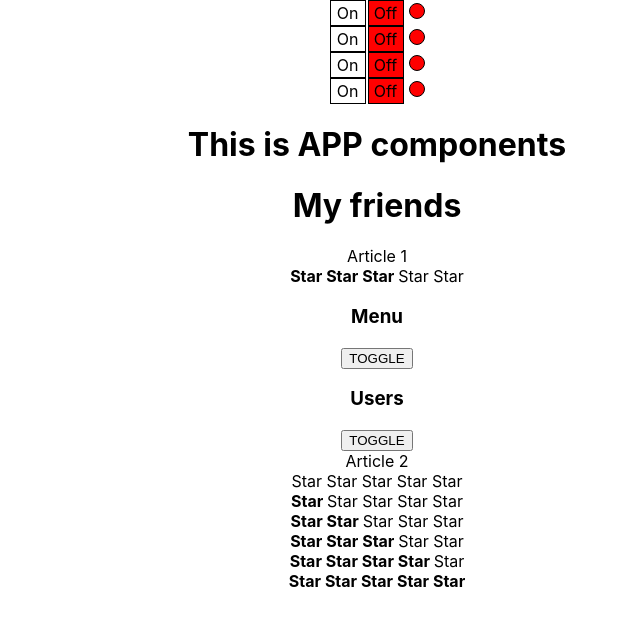
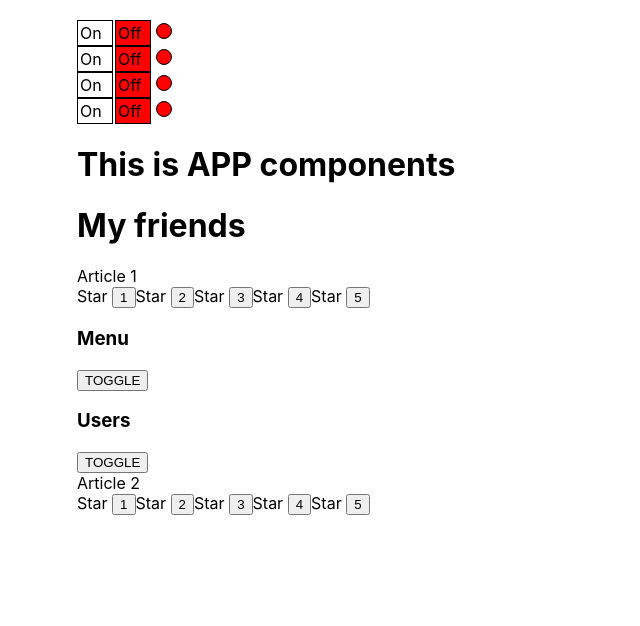
Before and after one commit to svetik-kov/IT_Incubator_kabzda, a React (Create React App) app: page / in a window 1280 px wide. Shown: the top 626 px of the page, without its empty margins (263-903 px from the left). Built offline with nearby package versions, Linux system fonts and the light colour scheme.

Commit message:
useState для Raring

```diff
--- a/src/App.css
+++ b/src/App.css
@@ -1,38 +1,4 @@
 .App {
-  text-align: center;
+  width: 600px;
+  margin: 20px auto;
 }
-
-.App-logo {
-  height: 40vmin;
-  pointer-events: none;
-}
-
-@media (prefers-reduced-motion: no-preference) {
-  .App-logo {
-    animation: App-logo-spin infinite 20s linear;
-  }
-}
-
-.App-header {
-  background-color: #282c34;
-  min-height: 100vh;
-  display: flex;
-  flex-direction: column;
-  align-items: center;
-  justify-content: center;
-  font-size: calc(10px + 2vmin);
-  color: white;
-}
-
-.App-link {
-  color: #61dafb;
-}
-
-@keyframes App-logo-spin {
-  from {
-    transform: rotate(0deg);
-  }
-  to {
-    transform: rotate(360deg);
-  }
-}
--- a/src/App.tsx
+++ b/src/App.tsx
@@ -1,50 +1,39 @@
 import React from 'react';
 import './App.css';
 import Accordion from "./Components/Accordion/Accordion";
-import {Rating} from "./Components/Rating";
+import {Rating} from "./Components/Rating/Rating";
 import {OnOff} from "./Components/OnnOff/OnOff";
 import UnControlledAccordion from "./Components/Accordion/UnControlledAccordion";
+import {UnControlledRating} from "./Components/Rating/UnControlledRating";
 
 function App() {
     console.log('APP')
     return (
         <div className="App">
-            {/*  <header className="App-header">
-        <img src={logo} className="App-logo" alt="logo" />
-        <p>
-          Edit <code>src/App.tsx</code> and save to reload.
-        </p>
-        <a
-          className="App-link"
-          href="https://reactjs.org"
-          target="_blank"
-          rel="noopener noreferrer"
-        >
-          Learn React
-        </a>
-      </header>*/}
+
             <OnOff />
             <OnOff />
             <OnOff />
             <OnOff />
-           {/* <OnOff on={false}/>
-            <OnOff on={true}/>*/}
+
 
             <PageTitle title={'This is APP components'}/>
             <PageTitle title={'My friends'}/>
             Article 1
-            <Rating value={3}/>
+            <UnControlledRating/>
+           {/* <Rating value={3}/>*/}
            {/* <Accordion titleValue={"Menu"} collapsed={true}/>
             <Accordion titleValue={"Users"} collapsed={false}/>*/}
             <UnControlledAccordion titleValue={"Menu"}/>
             <UnControlledAccordion titleValue={"Users"}/>
             Article 2
-            <Rating value={0}/>
+            <UnControlledRating/>
+          {/*  <Rating value={0}/>
             <Rating value={1}/>
             <Rating value={2}/>
             <Rating value={3}/>
             <Rating value={4}/>
-            <Rating value={5}/>
+            <Rating value={5}/>*/}
 
         </div>
     );
--- /dev/null
+++ b/src/Components/Rating/UnControlledRating.tsx
@@ -0,0 +1,33 @@
+import React, {useState} from "react";
+
+
+type RatingPropsType = {
+    /*value: 0 | 1 | 2 | 3 | 4 | 5*/
+}
+
+export function UnControlledRating(props: RatingPropsType) {
+let [value,setValue]=useState(0)
+    return (
+        <div><Star selected={value > 0}/><button onClick={()=>setValue(1)}>1</button>
+            <Star selected={value > 1}/><button onClick={()=>setValue(2)}>2</button>
+            <Star selected={value > 2}/><button onClick={()=>setValue(3)}>3</button>
+            <Star selected={value > 3}/><button onClick={()=>setValue(4)}>4</button>
+            <Star selected={value > 4}/><button onClick={()=>setValue(5)}>5</button>
+            {/*<Star selected={props.value > 5}/>*/}
+
+        </div>
+    )
+    }
+
+type StarPropsType = {
+    selected: boolean
+}
+
+function Star(props: any) {
+    if (props.selected === true) {
+        return <span><b>Star </b></span>
+    } else {
+        return <span>Star </span>
+    }
+
+}
```
Also changed, not shown: src/Components/Rating/Rating.tsx (renamed from src/Components/Rating.tsx).
